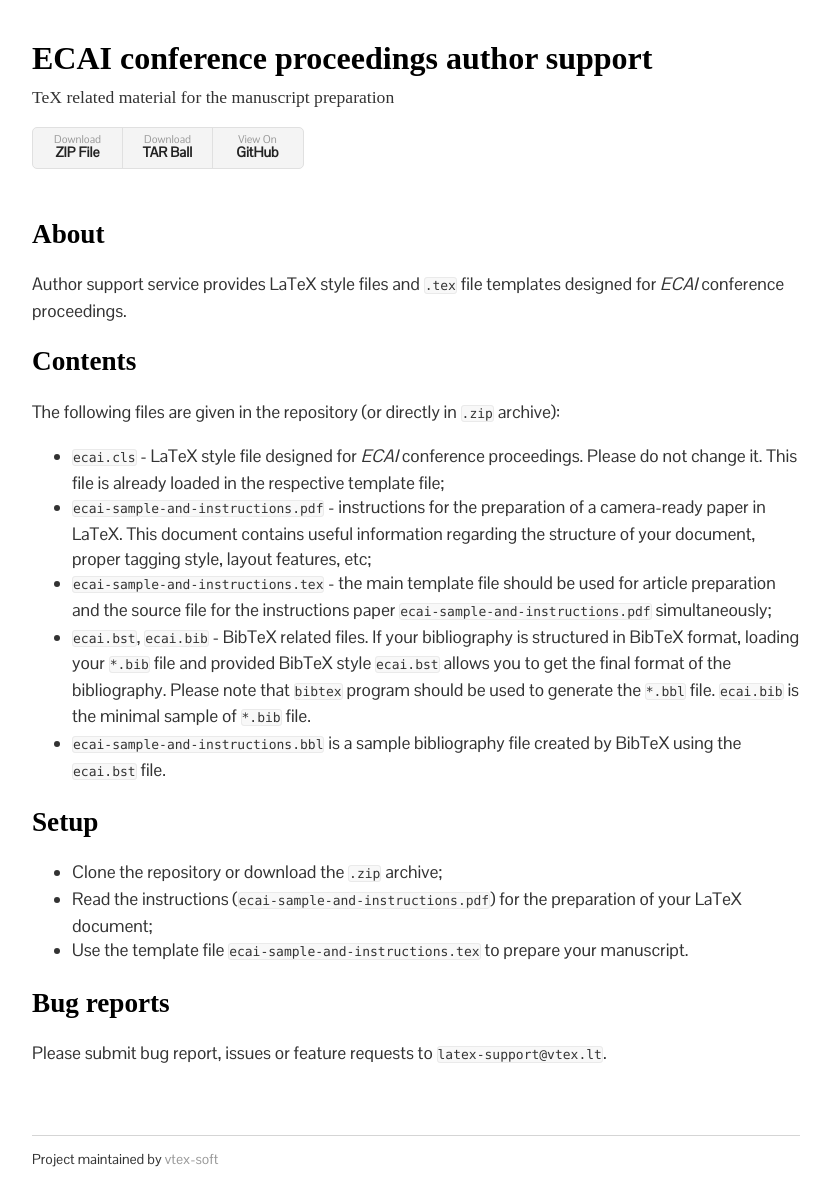
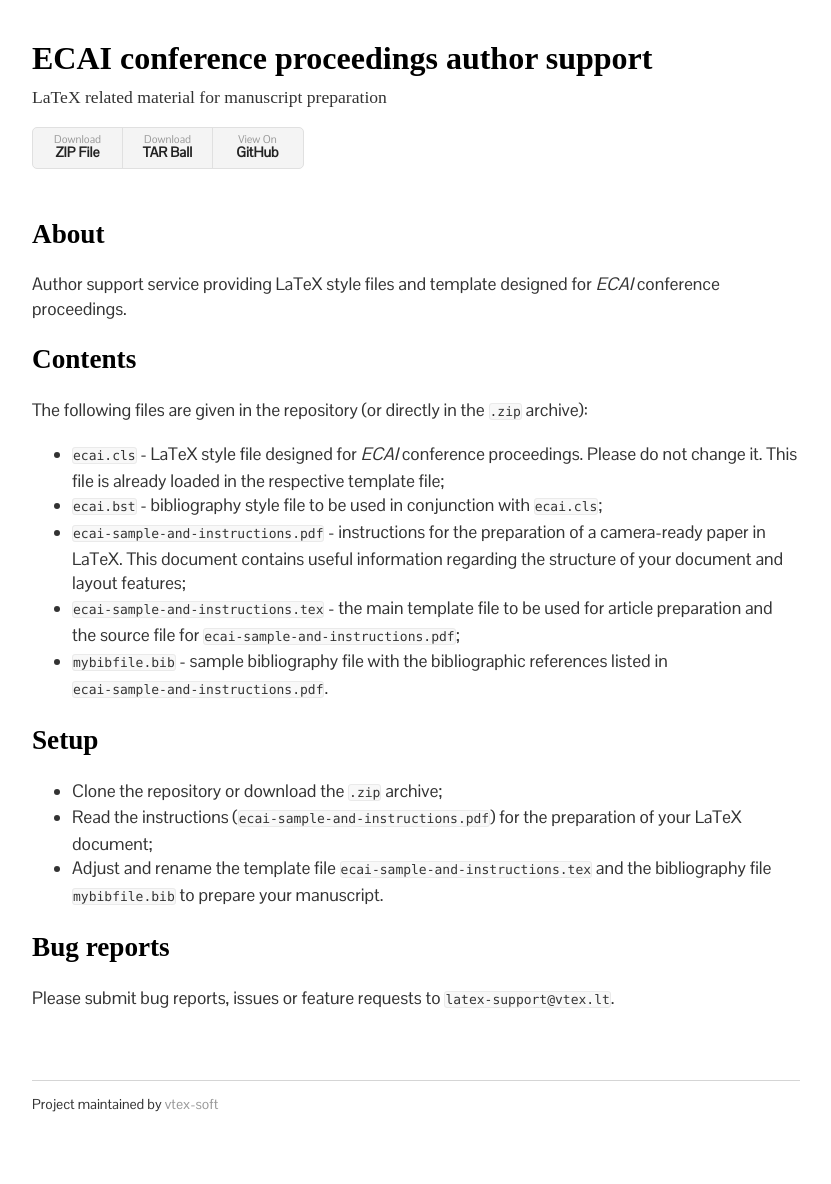
Before and after one commit to vtex-soft/texsupport.iospress-ecai, a Jekyll site: the page built from README.md, in a window 1280 px wide. Shown: the whole page, without its empty margins (224-1055 px from the left). Built offline with Jekyll 4.4.1, drawn with Linux system fonts in a browser that asks for light colours; some web fonts are replaced; our own code applies the rules of GitHub Pages for plain Markdown files; after the commit the page ends 1129 px from its top, so only the background shows below that.

Commit message:
README.md update

```diff
--- a/README.md
+++ b/README.md
@@ -1,29 +1,29 @@
 ## About
 
-Author support service provides LaTeX style files and `.tex` file templates designed for *ECAI* conference proceedings.
+Author support service providing LaTeX style files and template designed for *ECAI* conference proceedings.
 
 ## Contents
 
-The following files are given in the repository (or directly in `.zip` archive):
+The following files are given in the repository (or directly in the `.zip` archive):
 
 - `ecai.cls` - LaTeX style file designed for *ECAI* conference proceedings. Please do not change it.
   This file is already loaded in the respective template file;
+- `ecai.bst` - bibliography style file to be used in conjunction with `ecai.cls`;
 - `ecai-sample-and-instructions.pdf` - instructions for the preparation of a camera-ready paper in LaTeX.
-  This document contains useful information regarding the structure of your document,
-  proper tagging style, layout features, etc;
-- `ecai-sample-and-instructions.tex` - the main template file should be used for article preparation and
-  the source file for the instructions paper `ecai-sample-and-instructions.pdf` simultaneously;
-- `ecai.bst`, `ecai.bib` - BibTeX related files. If your bibliography is structured in BibTeX format,
-  loading your `*.bib` file and provided BibTeX style `ecai.bst` allows you to get the final format of the bibliography.
-  Please note that `bibtex` program should be used to generate the `*.bbl` file. `ecai.bib` is the minimal sample of `*.bib` file.
-- `ecai-sample-and-instructions.bbl` is a sample bibliography file created by BibTeX using the `ecai.bst` file.
+  This document contains useful information regarding the structure of your document
+  and layout features;
+- `ecai-sample-and-instructions.tex` - the main template file to be used for article preparation and
+  the source file for `ecai-sample-and-instructions.pdf`;
+- `mybibfile.bib` - sample bibliography file with the bibliographic references listed
+  in `ecai-sample-and-instructions.pdf`.
 
 ## Setup
 
 - Clone the repository or download the `.zip` archive;
 - Read the instructions (`ecai-sample-and-instructions.pdf`) for the preparation of your LaTeX document;
-- Use the template file `ecai-sample-and-instructions.tex` to prepare your manuscript.
+- Adjust and rename the template file `ecai-sample-and-instructions.tex` and the bibliography file `mybibfile.bib`
+  to prepare your manuscript.
 
 ## Bug reports
 
-Please submit bug report, issues or feature requests to `latex-support@vtex.lt`.
+Please submit bug reports, issues or feature requests to `latex-support@vtex.lt`.
--- a/_config.yml
+++ b/_config.yml
@@ -1,3 +1,3 @@
 title: ECAI conference proceedings author support
-description: TeX related material for the manuscript preparation
+description: LaTeX related material for manuscript preparation
 show_downloads: true
```
